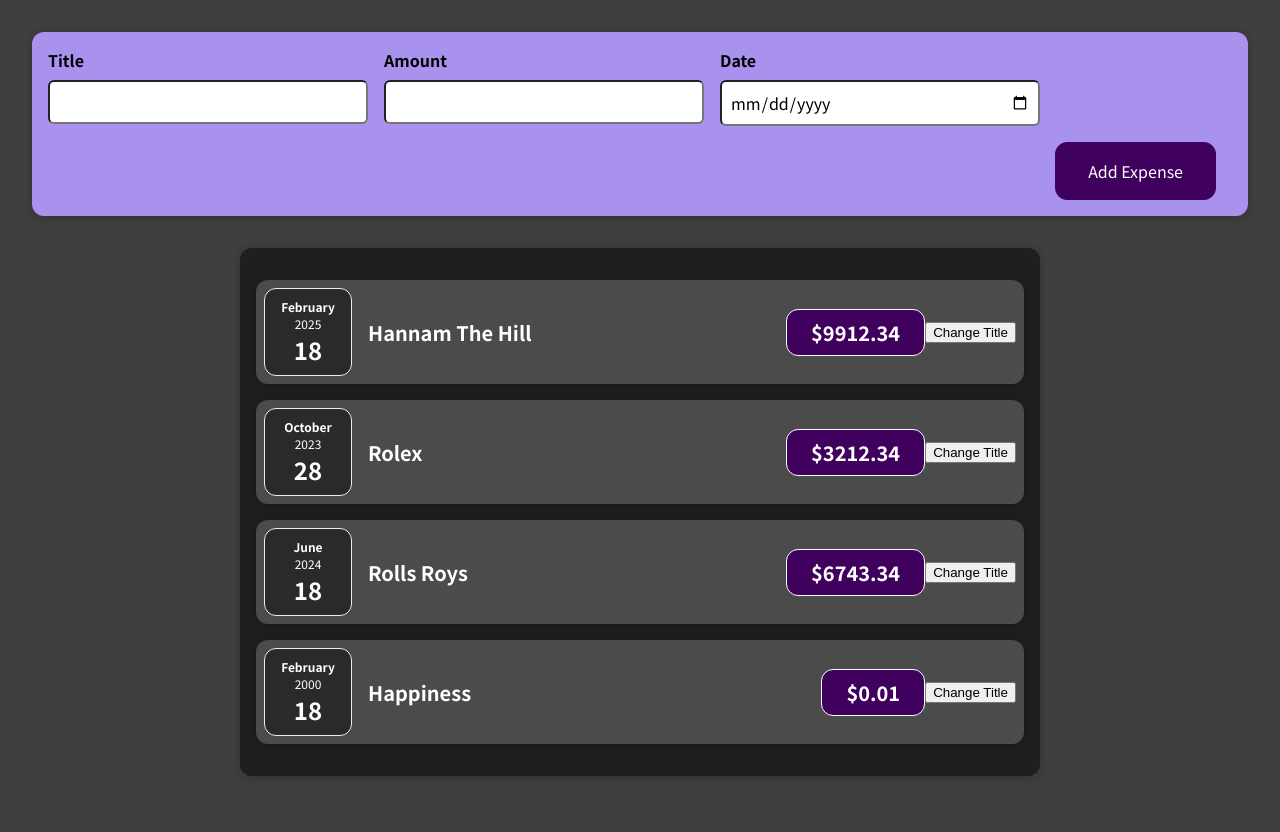
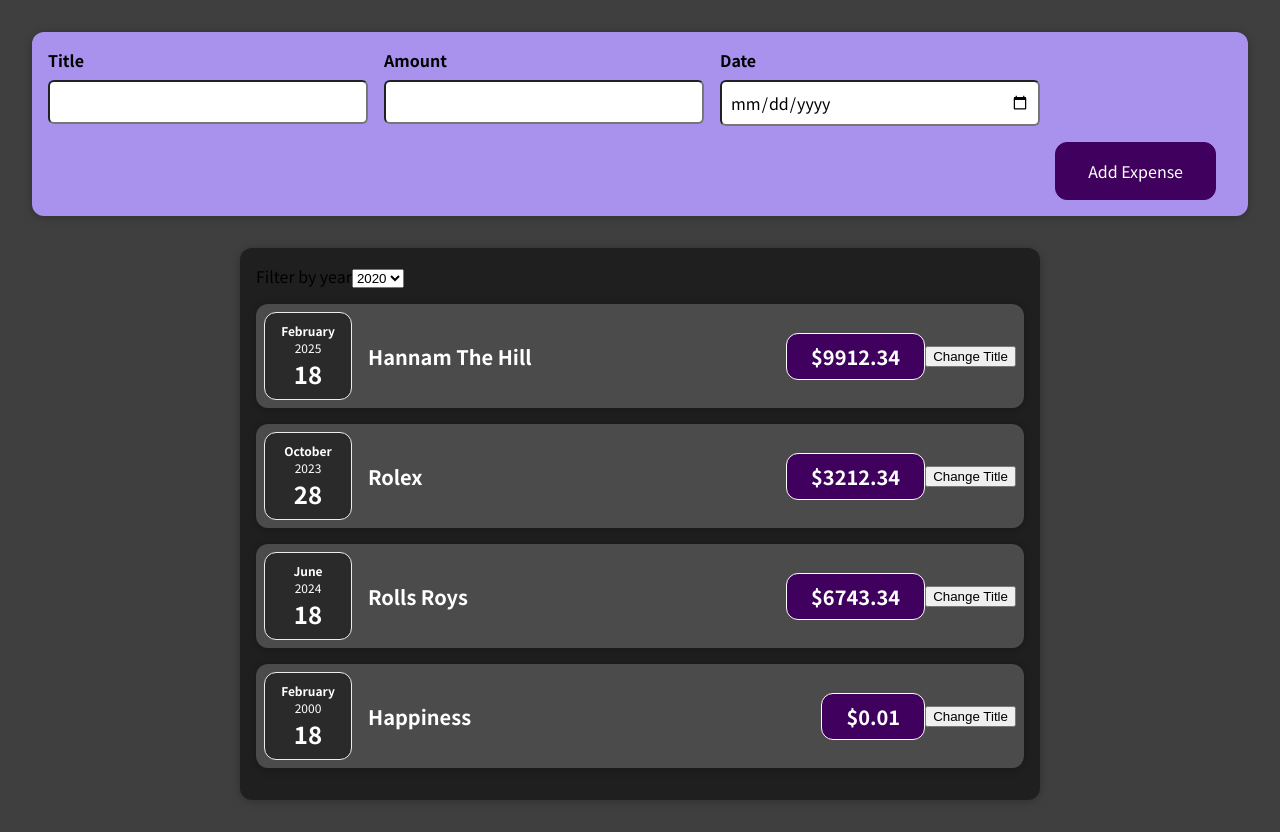
Before and after one commit to CTW100/ReactJS, a React (Create React App) app: page / in a window 1280 px wide. Before the commit the page ends 808 px from the top, so only its background shows below. Built offline with nearby package versions, Linux system fonts and the light colour scheme.

Commit message:
Assignment1

```diff
--- a/src/components/Expenses/Expenses.js
+++ b/src/components/Expenses/Expenses.js
@@ -1,10 +1,25 @@
+import { useState } from 'react';
+
 import ExpenseItem from './ExpenseItem';
 import Card from '../UI/Card';
+import ExpensesFilter from './ExpensesFilter';
 import './Expenses.css';
 
 function Expenses(props) {
+  const [filteredYear, setFilteredYear] = useState('2020');
+
+  const filterChangeHandler = (selectedYear) => {
+    console.log('Expenses.js');
+    setFilteredYear(selectedYear);
+  };
+
   return (
-    <Card className="expenses">
+    <div>
+      <Card className='expenses'>
+        <ExpensesFilter
+          selected={filteredYear}
+          onChangeFilter={filterChangeHandler}
+        />
         <ExpenseItem
           title={props.items[0].title}
           amount={props.items[0].amount}
@@ -26,6 +41,7 @@
           date={props.items[3].date}
         ></ExpenseItem>
       </Card>
+    </div>
   );
 }
 
--- /dev/null
+++ b/src/components/Expenses/ExpensesFilter.js
@@ -0,0 +1,23 @@
+import './ExpensesFilter.css';
+
+const ExpensesFilter = (props) => {
+  const dropdownChangeHandler = (event) => {
+    props.onChangeFilter(event.target.value);
+  };
+
+  return (
+    <div className='expenses-filter'>
+      <div className='expenses-filter__control'>
+        <label>Filter by year</label>
+        <select value={props.selected} onChange={dropdownChangeHandler}>
+          <option value='2022'>2022</option>
+          <option value='2021'>2021</option>
+          <option value='2020'>2020</option>
+          <option value='2019'>2019</option>
+        </select>
+      </div>
+    </div>
+  );
+};
+
+export default ExpensesFilter;
```
Also changed, not shown: src/components/Expenses/ExpensesFilter.css (added), 1 other file (tests, documents, lock files or other folders). Lines whose indentation alone changed are shown as unchanged.
